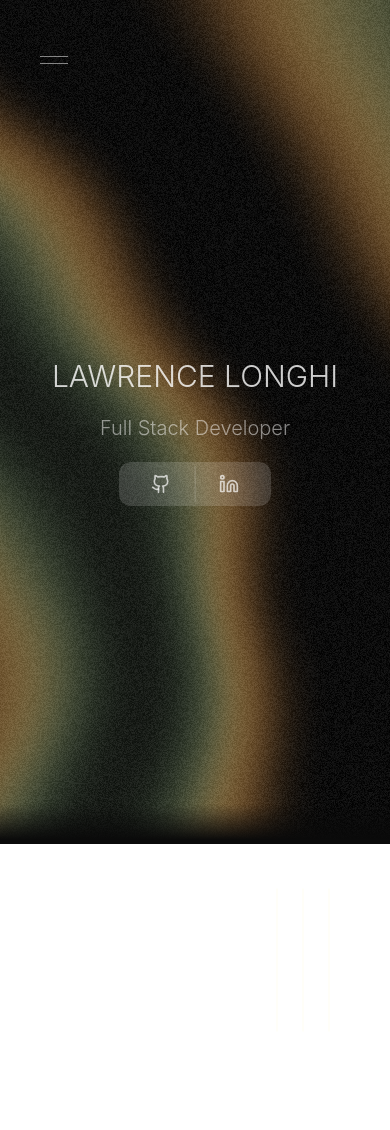
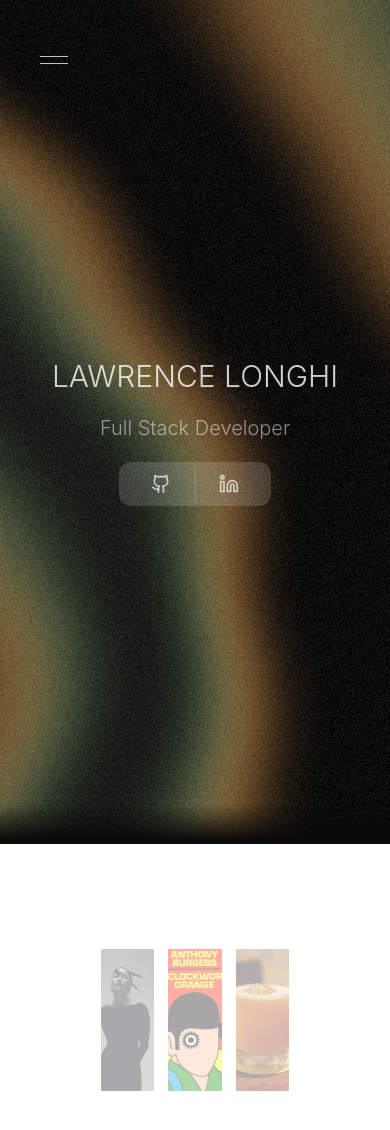
Before and after one commit to lawrencelonghi/portfolio-lawrence, a Next.js app: page / in a window 390 px wide. Shown: the top 1130 px of the page. Before the commit the page ends 1056 px from the top, so only its background shows below. Built offline with nearby package versions, Linux system fonts and the light colour scheme.

Commit message:
bookd, samambaia, rick pages started and workSection responsive

```diff
--- /dev/null
+++ b/src/app/bookd/page.tsx
@@ -0,0 +1,8 @@
+
+const page = () => {
+  return (
+    <div>bookd page</div>
+  )
+}
+
+export default page
--- a/src/app/layout.tsx
+++ b/src/app/layout.tsx
@@ -1,5 +1,6 @@
 import type { Metadata } from "next";
 import "./globals.css";
+import { Navbar } from "@/components/Navbar";
 
 
 
@@ -30,6 +31,7 @@ export default function RootLayout({
   return (
     <html lang="en">
       <body>
+        <Navbar />
         {children}
       </body>
     </html>
--- a/src/app/page.tsx
+++ b/src/app/page.tsx
@@ -26,7 +26,11 @@ export default function Home() {
   if (!camera) {
     return (
       <div className="relative h-screen w-screen flex items-center justify-center">
-        <div className="text-white">Carregando...</div>
+        <div>
+             <h1 className="text-3xl md:text-2xl text-white/80 font-light text-drop-shadow-2xl">
+              Loading...
+              </h1>
+            </div>
       </div>
     );
   }
--- /dev/null
+++ b/src/app/rick/page.tsx
@@ -0,0 +1,8 @@
+
+const page = () => {
+  return (
+    <div>RICK   page</div>
+  )
+}
+
+export default page
--- /dev/null
+++ b/src/app/samambaia/page.tsx
@@ -0,0 +1,8 @@
+
+const page = () => {
+  return (
+    <div>samambaia page</div>
+  )
+}
+
+export default page
--- a/src/components/WorkSection.tsx
+++ b/src/components/WorkSection.tsx
@@ -39,11 +39,10 @@ const WorkSection = () => {
   }
 
   return (
-    <section ref={sectionRef} className="pb-6 container-inline">
-      {/* Portal - imagem com efeito de revelar */}
+    <section ref={sectionRef} className="pb-11 md:pb-32 container-inline">
       {hoveredWork !== null && typeof window !== 'undefined' && createPortal(
         <div
-          className="fixed pointer-events-none z-9999 top-32 -right-52 -translate-x-1/2 overflow-hidden"
+          className="hidden md:block fixed pointer-events-none z-9999 top-12 -right-52 -translate-x-1/2 overflow-hidden"
         >
           <Image
             src={worksData[hoveredWork].hoverImage}
@@ -56,7 +55,7 @@ const WorkSection = () => {
         document.body
       )}
 
-      <div className="flex justify-between items-center mt-11 md:mt-56">
+      <div className="grid md:flex gap-6 text-center justify-between items-center mt-11 md:mt-56">
         <div>
           <h1 className="text-3xl md:text-5xl text-white/80 font-light text-drop-shadow-2xl inline-flex">
             {text.split('').map((char, i) => (
@@ -77,7 +76,7 @@ const WorkSection = () => {
             ))}
           </h1>
         </div>
-        <div className="flex gap-6">
+        <div className="flex gap-3 md:gap-6">
           {worksData.map((work, index) => (
             <div
               key={work.id}
@@ -85,7 +84,7 @@ const WorkSection = () => {
               onMouseLeave={() => setHoveredWork(null)}
             >
               <Work
-                href={work.href}
+                href='/rick'
                 id={work.id}
                 title={work.title}
                 description={work.description}
--- a/worksData.ts
+++ b/worksData.ts
@@ -2,14 +2,16 @@ export const worksData = [
   {
     "id": 1,
     "title": "ricktadeu.com.br",
-    "href": "https://ricktadeu.com.br",
+    "hrefEx": "https://ricktadeu.com.br",
+    "hrefIn": "/rick",
     "description": "Portfolio para um maquiador desenvolvido com React e Django",
     "image": "/imgs/rick1.jpeg",
     "hoverImage": "/imgs/rick-img.png"
   },
   {
     "id": 2,
-    "href": "https://projectbookd.vercel.app",
+    "hrefEx": "https://projectbookd.vercel.app",
+    "hrefIn": "/bookd",
     "title": "projectbookd.vercel.app",
     "description": "Um projeto de avaliação de livros desenvolvido com Next.js",
     "image": "/imgs/kubrikCover.jpg",
@@ -17,7 +19,8 @@ export const worksData = [
   },
   {
     "id": 3,
-    "href": "https://samambaiabar.com.br",
+    "hrefEx": "https://samambaiabar.com.br",
+    "hrefIn": "/samambaia",
     "title": "samambaiabar.com.br",
     "description": "Um cardápio online desenvolvido apenas com HTML, CSS, JavaScript e Django",
     "image": "/imgs/drink-sour.jpg",
```
